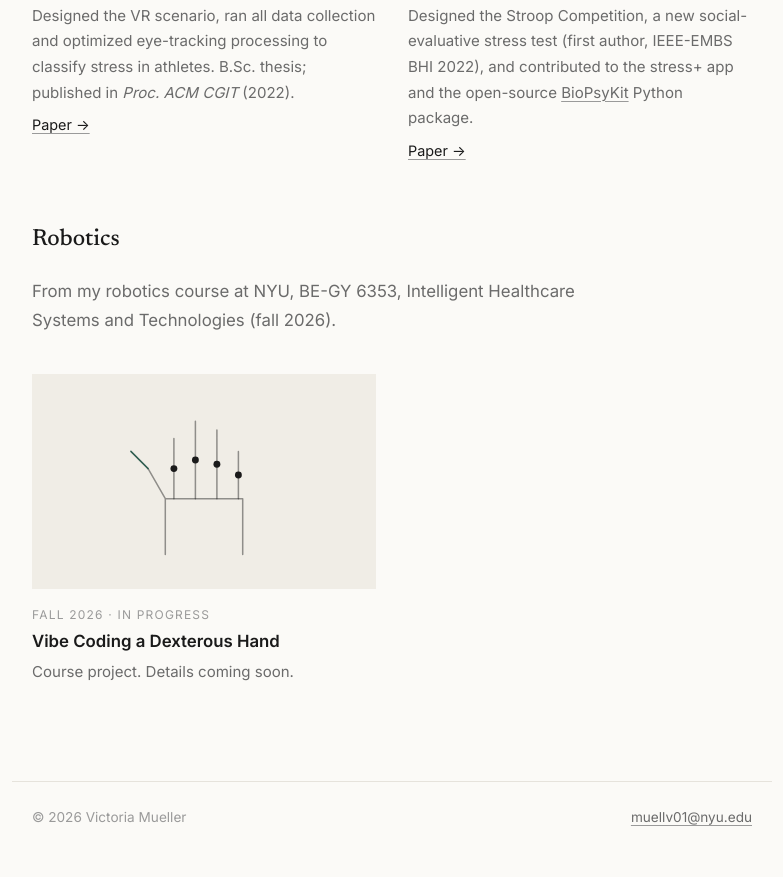
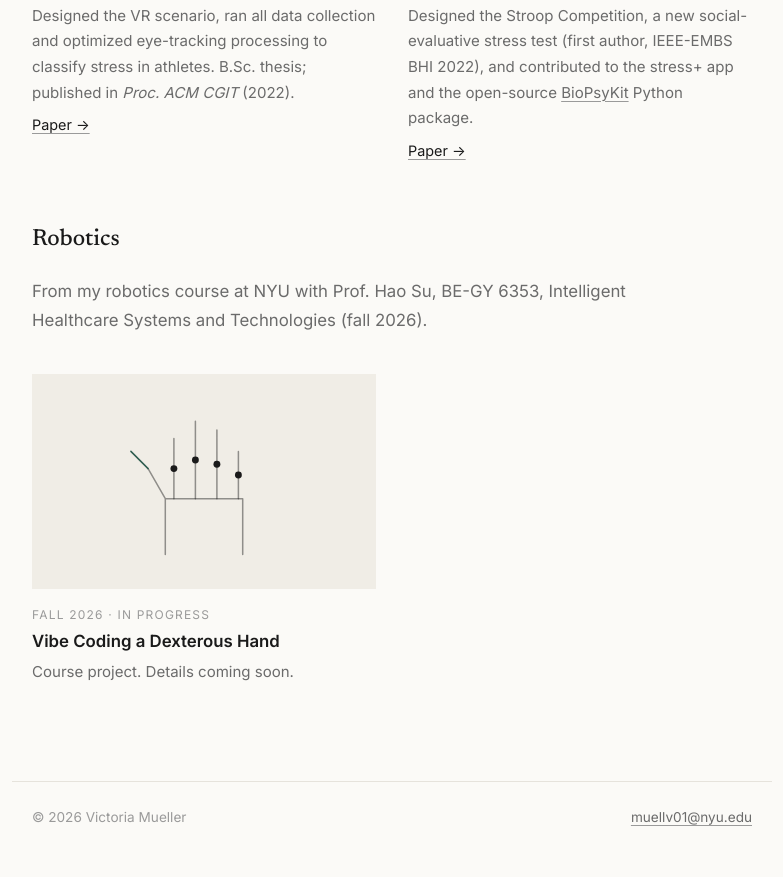
Before and after one commit to VictoriaMuellerNYU/VictoriaMuellerNYU.github.io, a plain HTML site: page projects.html in a window 1280 px wide. Shown: the part 1594-2471 px from the top of the page, without its empty margins (248-1031 px from the left). Drawn offline with Linux system fonts and the light colour scheme.

Commit message:
Name course instructor
Co-Authored-By: Claude Opus 5.5 <noreply@anthropic.com>

```diff
--- a/projects.html
+++ b/projects.html
@@ -117,7 +117,7 @@
     </div>
 
     <h2 id="coursework">Robotics</h2>
-    <p class="intro">From my robotics course at NYU, BE-GY 6353, Intelligent Healthcare Systems and Technologies (fall 2026).</p>
+    <p class="intro">From my robotics course at NYU with Prof. Hao Su, BE-GY 6353, Intelligent Healthcare Systems and Technologies (fall 2026).</p>
     <div class="projects">
       <article class="project">
         <div class="cover" aria-hidden="true">
```
